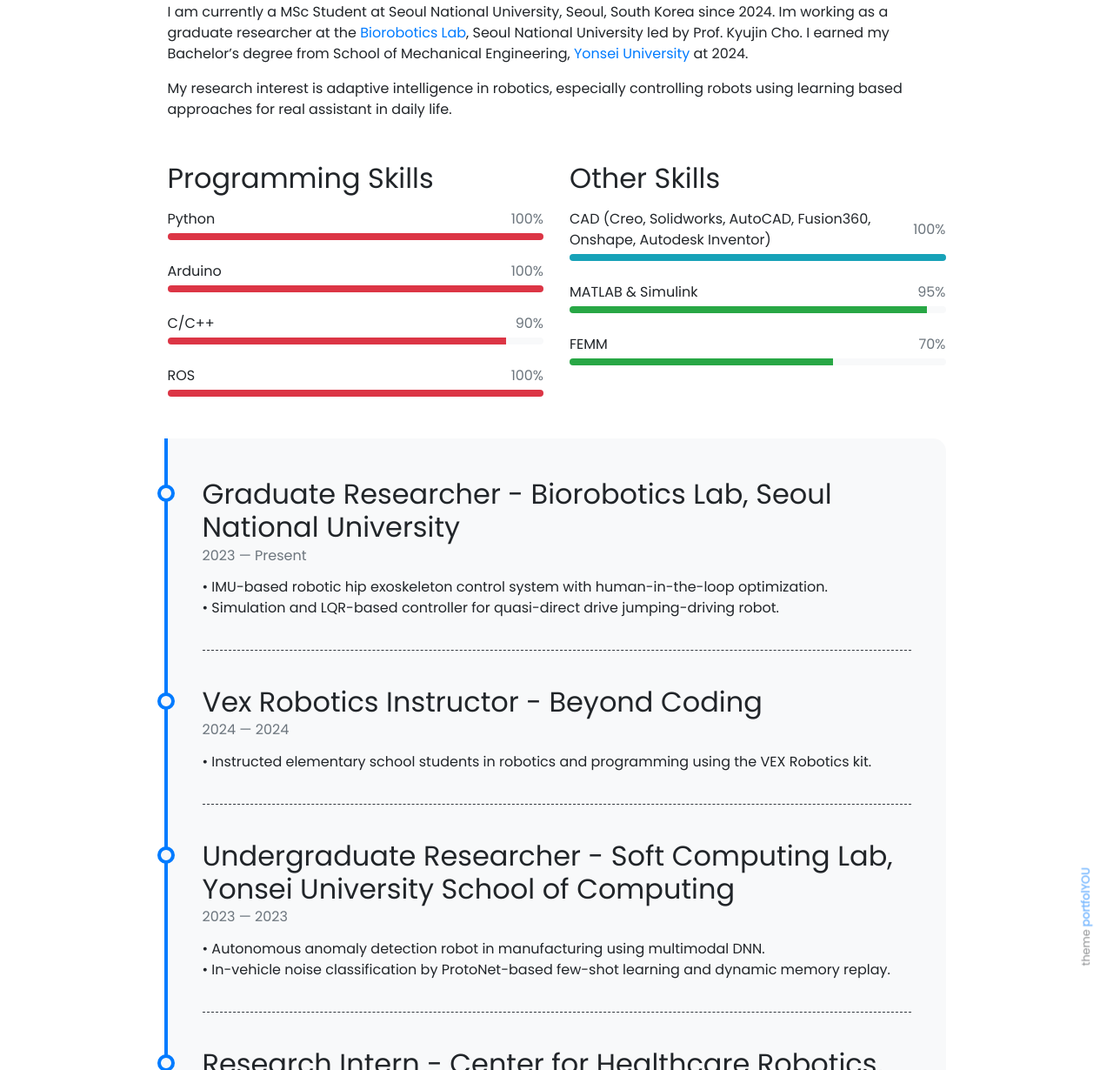
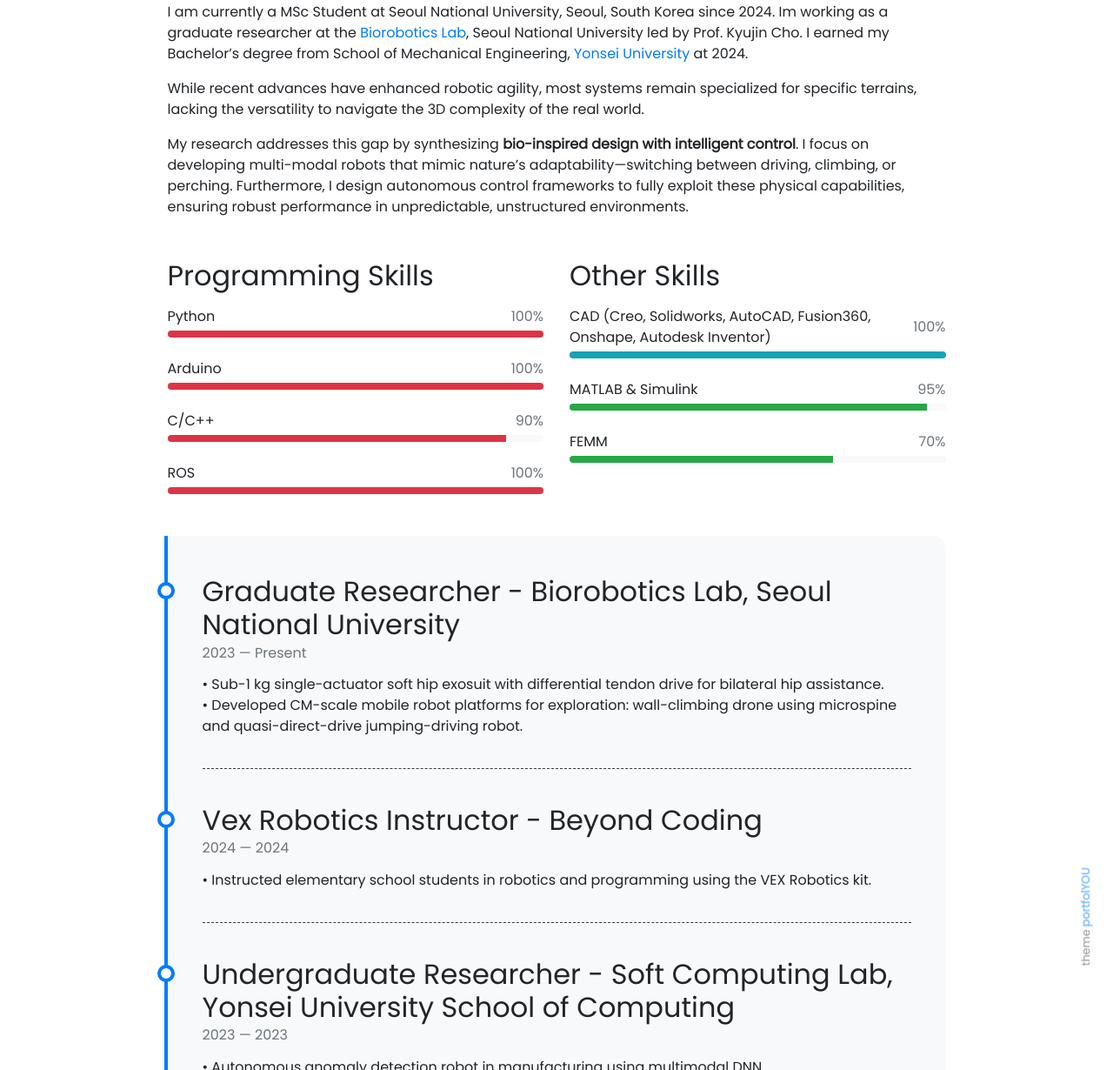
Before and after one commit to dn0908/ME_page, a Jekyll site: the page built from pages/about.md, in a window 1280 px wide and 1400 px high, scrolled down 758 px. Shown: the part 170-1400 px from the top of the window at 87% size. Built offline with Jekyll 4.4.1, drawn with Linux system fonts in a browser that asks for light colours; emoji names are drawn with the system emoji font.

Commit message:
Uploaded changes

```diff
--- a/_data/timeline.yml
+++ b/_data/timeline.yml
@@ -2,8 +2,8 @@
   from: 2023
   to: Present
   description: >
-               • IMU-based robotic hip exoskeleton control system with human-in-the-loop optimization. <br>
-               • Simulation and LQR-based controller for quasi-direct drive jumping-driving robot.
+               • Sub-1 kg single-actuator soft hip exosuit with differential tendon drive for bilateral hip assistance. <br>
+               • Developed CM-scale mobile robot platforms for exploration: wall-climbing drone using microspine and quasi-direct-drive jumping-driving robot.
 
 - title: Vex Robotics Instructor - Beyond Coding
   from: 2024
--- a/pages/about.md
+++ b/pages/about.md
@@ -13,7 +13,9 @@ Hi I am **{{ site.author.name }}** :wave:,<br>
 I am currently a MSc Student at Seoul National University, Seoul, South Korea since 2024.
 Im working as a graduate researcher at the [Biorobotics Lab](https://www.biorobotics.snu.ac.kr/), Seoul National University led by Prof. Kyujin Cho. I earned my Bachelor's degree from School of Mechanical Engineering, [Yonsei University](https://me.yonsei.ac.kr/me_en/index.do) at 2024.
 
-My research interest is adaptive intelligence in robotics, especially controlling robots using learning based approaches for real assistant in daily life.
+While recent advances have enhanced robotic agility, most systems remain specialized for specific terrains, lacking the versatility to navigate the 3D complexity of the real world.
+
+My research addresses this gap by synthesizing **bio-inspired design with intelligent control**. I focus on developing multi-modal robots that mimic nature’s adaptability—switching between driving, climbing, or perching. Furthermore, I design autonomous control frameworks to fully exploit these physical capabilities, ensuring robust performance in unpredictable, unstructured environments.
 
 <div class="row">
 {% include about/skills.html title="Programming Skills" source=site.data.programming-skills %}
```
Also changed, not shown: _projects/(3) SNU Urop.md (added, +25 -0 lines), assets/img/origami_pattern.png (added), assets/img/origamiwheel_design.png (added), 2 other files.
